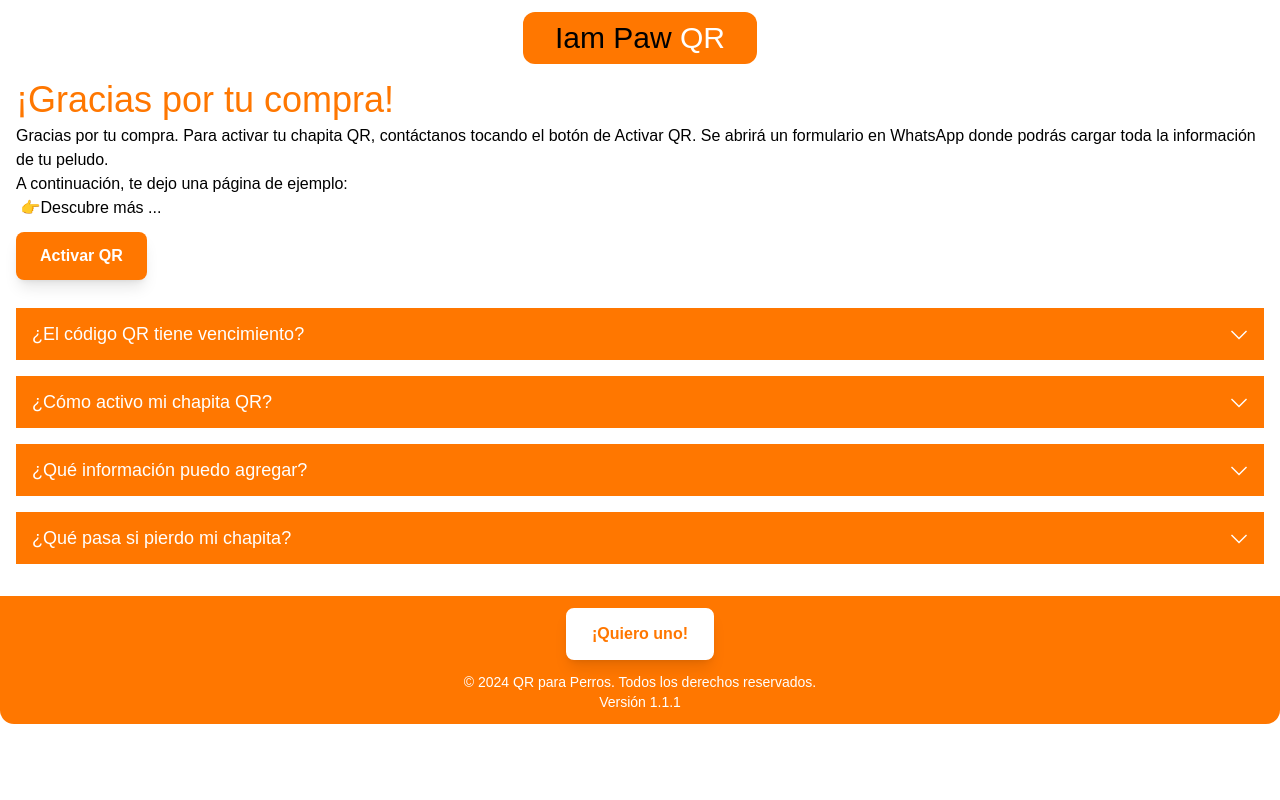
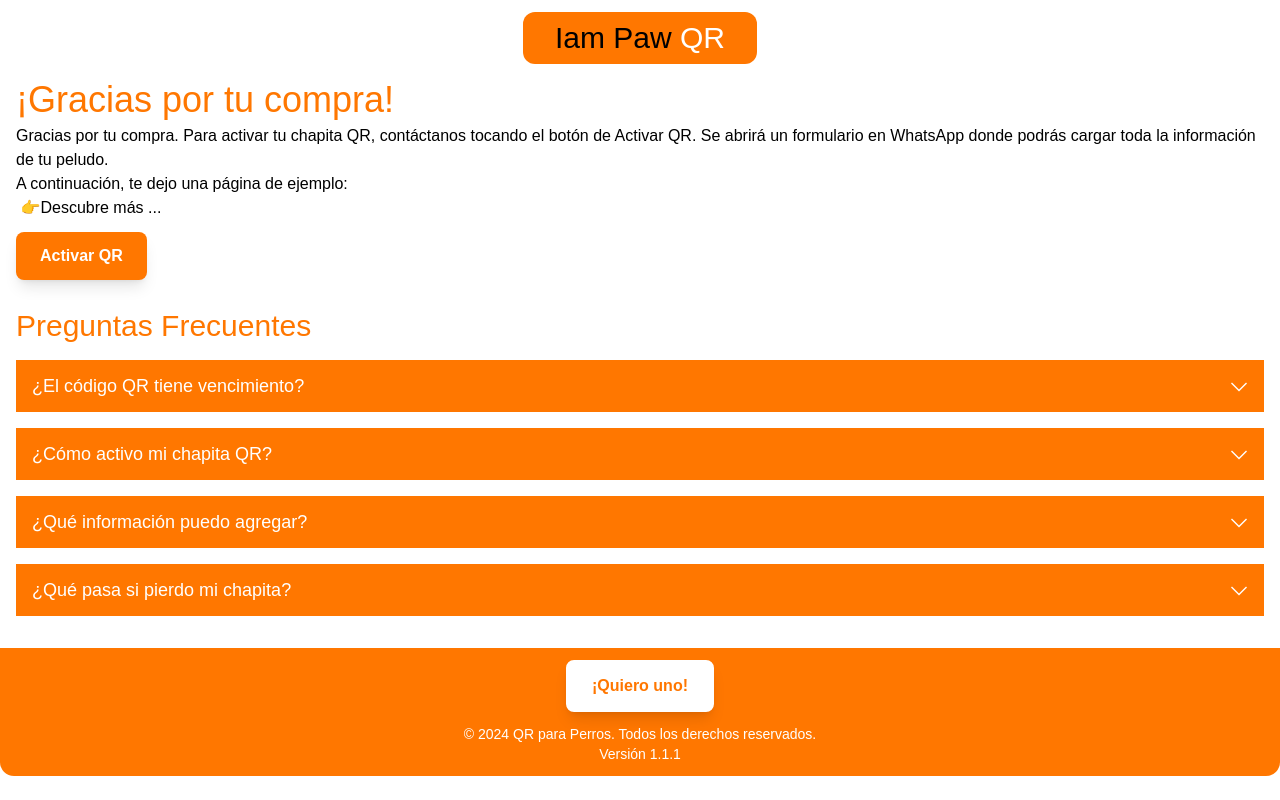
Before and after one commit to MateoFontaine/Iam, an Astro site: page /Activar in a window 1280 px wide. Built offline with nearby package versions, Linux system fonts and the light colour scheme; Astro itself is replaced by a stand-in of ours; a web font is replaced by a local one.

Commit message:
Agregamos lo de activar QR

```diff
--- a/src/components/index/Frecuentes.astro
+++ b/src/components/index/Frecuentes.astro
@@ -1,4 +1,7 @@
+
+
 <section class="flex justify-start m-4 flex-col">
+    <h2 class="text-3xl text-[#FF7700] mb-4">Preguntas Frecuentes</h2>
     <div class="faq mb-4">
       <div class="head flex justify-between items-center py-3 px-4 bg-[#FF7700] text-white cursor-pointer">
         <span class="text-lg">¿El código QR tiene vencimiento?</span>
```
